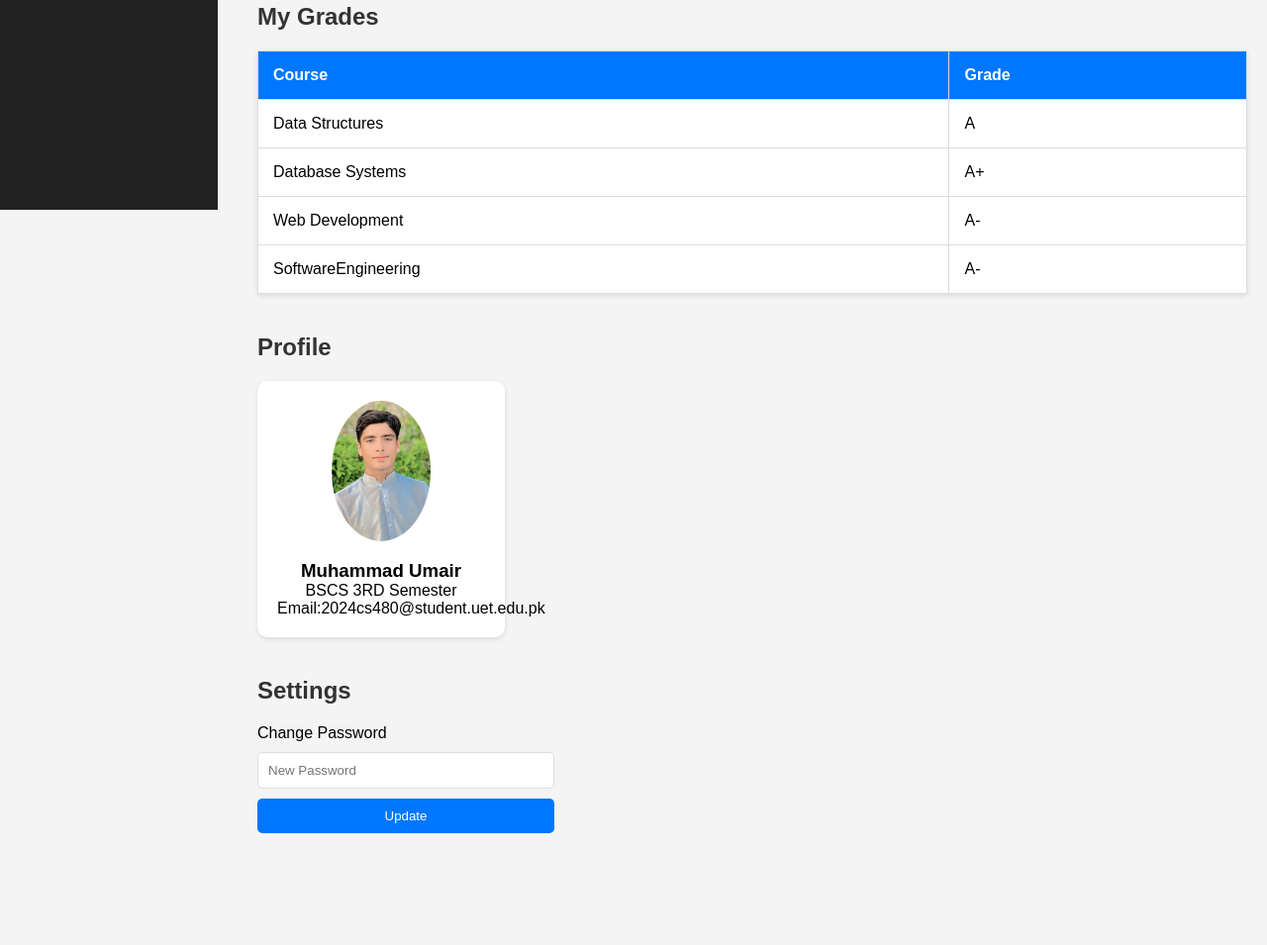
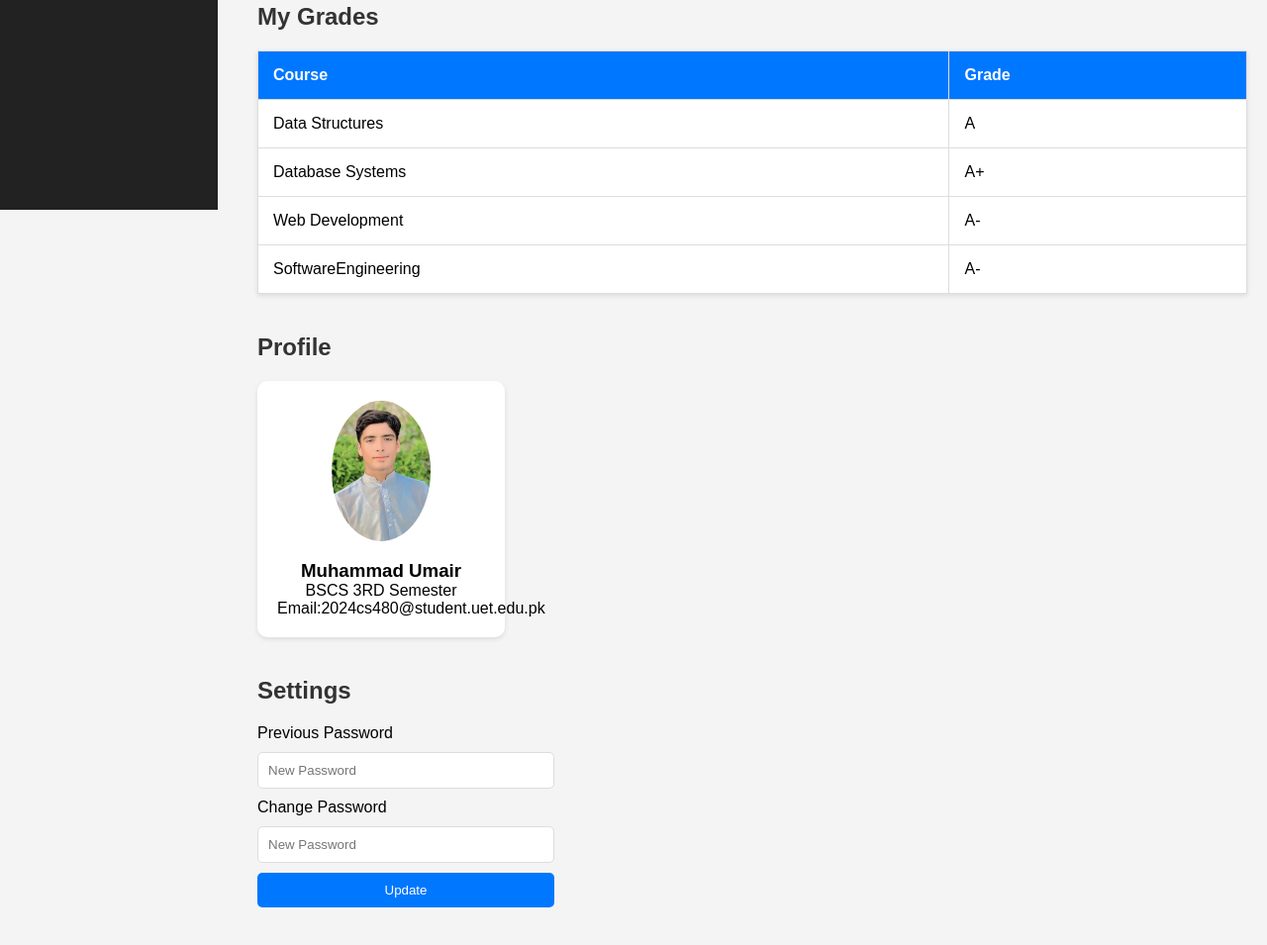
Before and after one commit to Muhammadumair191/Student_dashboard, a plain HTML site: page index.html in a window 1280 px wide. Shown: the part 588-1543 px from the top of the page at 99% size. Before the commit the page ends 1490 px from the top, so only its background shows below. Drawn offline with Linux system fonts and the light colour scheme.

```diff
--- a/index.html
+++ b/index.html
@@ -116,6 +116,11 @@
     <section id="settings" class="section">
       <h2>Settings</h2>
       <form>
+        <label>Previous Password</label>
+        <input type="password" placeholder="New Password">
+
+      </form>
+      <form>
         <label>Change Password</label>
         <input type="password" placeholder="New Password">
         <button type="submit">Update</button>
```
